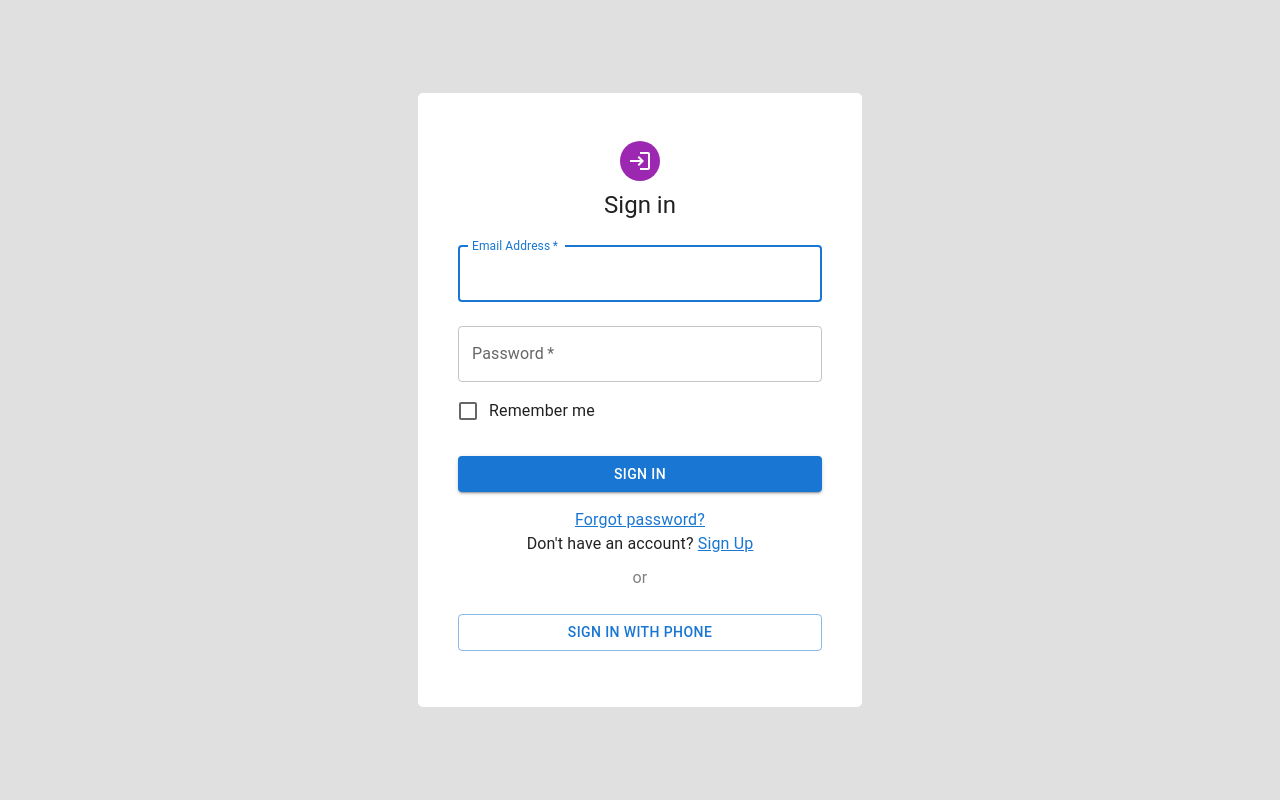
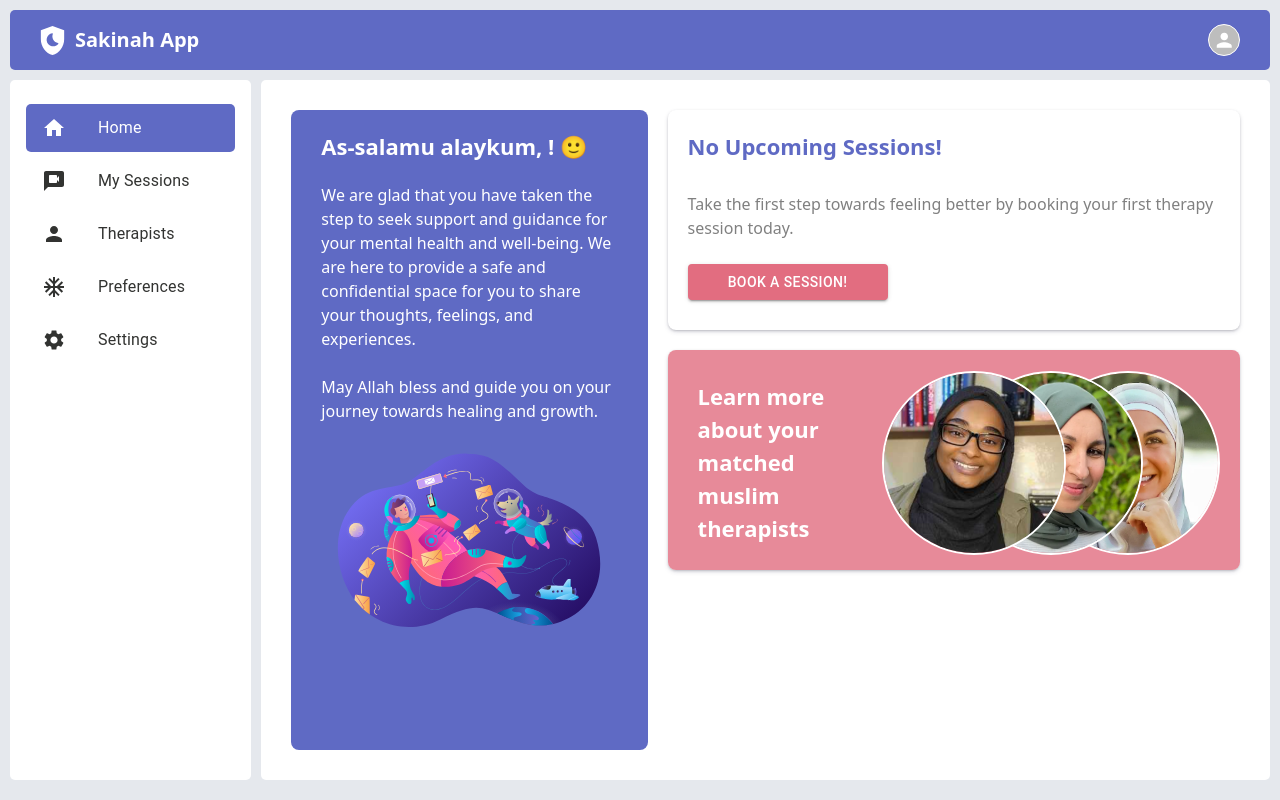
Before and after one commit to SakinahApp/sakinah-app, a React (Create React App) app: page / in a window 1280 px wide. Before the commit this address led to /auth/login. Built offline with nearby package versions, Linux system fonts and the light colour scheme; no server answers; the database is empty; sample sign-in values are in the browser's storage.

Commit message:
Fetch current user + setSession current user

```diff
--- a/src/App.tsx
+++ b/src/App.tsx
@@ -3,7 +3,7 @@ import "./App.css";
 import { onAuthStateChanged } from "firebase/auth";
 import { auth } from "./Firebase";
 import AuthContainer from "./views/auth/User/AuthContainer";
-import { Routes, Route, useNavigate } from "react-router-dom";
+import { Routes, Route } from "react-router-dom";
 import LoginWithPhone from "./views/auth/User/SignInPhone";
 import Login from "./views/auth/User/SignIn";
 import SignUp from "./views/auth/User/SignUp";
@@ -17,28 +17,40 @@ import TherapistProfile from "./views/sakinah/User/Therapists/TherapistProfile";
 import ProtectedRoute from "./views/auth/ProtectedRoutes/ProtectedRoute";
 import UserInfo from "./views/sakinah/User/UserInfo";
 import ForgotPassword from "./views/auth/User/ForgotPassword";
+import MyPreferences from "./views/sakinah/User/MyPreferences";
+import { db } from "./Firebase";
+import { getDoc, doc } from "firebase/firestore";
+import { useStoreSession } from "./Zustand";
 
 function App() {
-  const navigate = useNavigate();
-  const [user, setUser] = React.useState(null);
+  const { userInfo, setUserInfo, userLogin, setUserLogin } = useStoreSession();
 
+  console.log("userInfo :>> ", userInfo);
+  console.log("userLogin :>> ", userLogin);
 
+  // Fetch current user data
+  async function fetchData(uid: string) {
+    const docRef = doc(db, "users", uid);
+    const usersData = await getDoc(docRef);
+
+    usersData.exists()
+      ? setUserInfo(usersData.data())
+      : console.log("No such document!");
+  }
+
+  // set logged in user and fethced user data
   React.useEffect(() => {
     onAuthStateChanged(auth, (user) => {
       if (user) {
-        // User is signed in, see docs for a list of available properties
-        // https://firebase.google.com/docs/reference/js/firebase.User
-        setUser(user);
-        // console.log("user :>> ", user);
+        setUserLogin(user);
+        fetchData(user.uid);
       } else {
         // User is signed out
-        // console.log("user is logged out");
-        setUser(null);
-        // navigate("/auth/login");
+        setUserLogin(null);
+        fetchData(null);
       }
     });
   }, []);
-
 
   return (
     <Routes>
@@ -49,7 +61,8 @@ function App() {
         <Route path="forgot-password" element={<ForgotPassword />} />
       </Route>
 
-      <Route element={<ProtectedRoute user={user} />}>
+      <Route element={<ProtectedRoute user={userLogin} />}>
+        <Route path="/user-preferences" element={<MyPreferences />} />
         <Route path="user-info" element={<UserInfo />} />
         <Route path="/" element={<Profile />}>
           <Route index element={<MyHome />} />
--- a/src/Firebase.js
+++ b/src/Firebase.js
@@ -21,7 +21,6 @@ const firebaseConfig = {
 
 // Initialize Firebase
 const app = initializeApp(firebaseConfig);
-
 const auth = getAuth(app);
 const analytics = getAnalytics(app);
 const db = getFirestore(app);
--- a/src/Zustand.js
+++ b/src/Zustand.js
@@ -15,16 +15,29 @@ const useStore = create(
             upcomingSessionState: [],
             setUpcomingSession: (session) => set((state) => ({ upcomingSessionState: [...state.upcomingSessionState, session] })),
             removeSessions: () => set({ upcomingSessionState: [] }),
-            userInfo: {},
-            setUserInfo: (user) => set({ userInfo: user }),
         }),
         {
             name: 'therapy-session', // unique name
-            // getStorage: () => sessionStorage, // (optional) by default, 'localStorage' is used
+        }
+    )
+)
+
+
+const useStoreSession = create(
+    persist(
+        (set, get) => ({
+            userInfo: {},
+            setUserInfo: (user) => set({ userInfo: user }),
+            userLogin: {},
+            setUserLogin: (user) => set({ userLogin: user }),
+        }),
+        {
+            name: 'current-user', // unique name
+            getStorage: () => sessionStorage, // (optional) by default, 'localStorage' is used
         }
     )
 )
 
 
 
-export { useStore, useStoreTemporary }
+export { useStore, useStoreTemporary, useStoreSession }
--- a/src/views/auth/User/SignIn.tsx
+++ b/src/views/auth/User/SignIn.tsx
@@ -45,7 +45,6 @@ export default function SignIn() {
       .then((userCredential) => {
         // Signed in
         const user = userCredential.user;
-        // console.log("user :>> ", user);
         if (user.emailVerified) {
           return user.displayName ? navigate("/") : navigate("/user-info");
         } else {
--- a/src/views/auth/User/SignUp.tsx
+++ b/src/views/auth/User/SignUp.tsx
@@ -3,15 +3,10 @@ import Avatar from "@mui/material/Avatar";
 import Button from "@mui/material/Button";
 import CssBaseline from "@mui/material/CssBaseline";
 import TextField from "@mui/material/TextField";
-import FormControlLabel from "@mui/material/FormControlLabel";
-import Checkbox from "@mui/material/Checkbox";
 import Grid from "@mui/material/Grid";
 import Box from "@mui/material/Box";
-// import LockOutlinedIcon from "@mui/icons-material/LockOutlined";
 import LockOpenIcon from "@mui/icons-material/LockOpen";
 import { Alert, Typography } from "@mui/material";
-import ToggleButton from "@mui/material/ToggleButton";
-import ToggleButtonGroup from "@mui/material/ToggleButtonGroup";
 import {
   createUserWithEmailAndPassword,
   sendEmailVerification,
@@ -40,7 +35,6 @@ function Copyright(props: any) {
 
 export default function SignUp() {
   const navigate = useNavigate();
-  const { setUserInfo } = useStore((state) => state);
   const [email, setEmail] = React.useState("");
   const [password, setPassword] = React.useState("");
   const [message, setMessage] = React.useState("");
@@ -53,11 +47,11 @@ export default function SignUp() {
       .then((userCredential) => {
         // Signed in
         const user = userCredential.user;
-
         sendEmailVerification(user).then(() => {
           // Email verification sent!
-          setMessage("Email verification sent! Please check your email.");
-          // setUserInfo({ name, age, gender, email });
+          setMessage(
+            "Email verification sent! Please check your email. After verified your account, you can log in."
+          );
           // navigate("/auth/login");
         });
       })
@@ -69,8 +63,6 @@ export default function SignUp() {
         } else {
           setMessage(errorMessage);
         }
-        console.log(errorCode, errorMessage);
-        // ..
       });
   };
 
@@ -92,18 +84,6 @@ export default function SignUp() {
         </Typography>
         <Box component="form" noValidate onSubmit={handleSubmit} sx={{ mt: 3 }}>
           <Grid container spacing={2}>
-            {/* <Grid item xs={12}>
-              <TextField
-                name="firstName"
-                required
-                fullWidth
-                id="firstName"
-                label="Name"
-                autoFocus
-                value={name}
-                onChange={(e) => setName(e.target.value)}
-              />
-            </Grid> */}
             <Grid item xs={12}>
               <TextField
                 required
--- a/src/views/sakinah/User/Components/CheckboxesGroup.tsx
+++ b/src/views/sakinah/User/Components/CheckboxesGroup.tsx
@@ -6,20 +6,27 @@ import FormGroup from "@mui/material/FormGroup";
 import FormControlLabel from "@mui/material/FormControlLabel";
 import FormHelperText from "@mui/material/FormHelperText";
 import Checkbox from "@mui/material/Checkbox";
+import { Dashboard } from "@mui/icons-material";
 
 interface Data {
   data: string[];
   title: string;
+  preferences: string[];
+  setPreferences: (preferences: string[]) => void;
 }
 
-export default function CheckboxesGroup({ data, title }: Data) {
-  const [state, setState] = React.useState([]);
-
+export default function CheckboxesGroup({
+  data,
+  title,
+  setPreferences,
+  preferences,
+}: Data) {
   const handleChange = (event: React.ChangeEvent<HTMLInputElement>) => {
-    setState({
-      ...state,
-      [event.target.name]: event.target.checked,
-    });
+    if (!preferences.includes(event.target.name)) {
+      return setPreferences([...preferences, event.target.name]);
+    } else {
+      return setPreferences(preferences.filter((p) => p!== event.target.name));
+    }
   };
 
   return (
@@ -29,7 +36,13 @@ export default function CheckboxesGroup({ data, title }: Data) {
         <FormGroup>
           {data.map((item) => (
             <FormControlLabel
-              control={<Checkbox onChange={handleChange} name={item} />}
+              control={
+                <Checkbox
+                  checked={preferences.includes(item) ? true : false}
+                  onChange={handleChange}
+                  name={item}
+                />
+              }
               label={item}
             />
           ))}
--- a/src/views/sakinah/User/Components/SignOut.tsx
+++ b/src/views/sakinah/User/Components/SignOut.tsx
@@ -12,11 +12,11 @@ import Logout from "@mui/icons-material/Logout";
 import { auth } from "../../../../Firebase";
 import { signOut } from "firebase/auth";
 import { Link, useNavigate } from "react-router-dom";
-import { useStore } from "../../../../Zustand";
+import { useStoreSession } from "../../../../Zustand";
 
 export default function AccountMenu() {
   const navigate = useNavigate();
-  const { userInfo } = useStore((state) => state);
+  const { userInfo } = useStoreSession((state) => state);
 
   const [anchorEl, setAnchorEl] = React.useState<null | HTMLElement>(null);
   const open = Boolean(anchorEl);
@@ -39,6 +39,7 @@ export default function AccountMenu() {
   const handleClose = () => {
     setAnchorEl(null);
   };
+
   return (
     <React.Fragment>
       <Box sx={{ display: "flex", alignItems: "center", textAlign: "center" }}>
@@ -52,7 +53,7 @@ export default function AccountMenu() {
             aria-expanded={open ? "true" : undefined}
           >
             <Avatar sx={{ width: 32, height: 32, border: "1px solid white" }}>
-              {userInfo.name?.slice(0, 1)}
+              {userInfo?.name?.slice(0, 1)}
             </Avatar>
           </IconButton>
         </Tooltip>
--- a/src/views/sakinah/User/MyPreferences.tsx
+++ b/src/views/sakinah/User/MyPreferences.tsx
@@ -3,16 +3,17 @@ import Avatar from "@mui/material/Avatar";
 import Button from "@mui/material/Button";
 import CssBaseline from "@mui/material/CssBaseline";
 import Box from "@mui/material/Box";
-// import LockOutlinedIcon from "@mui/icons-material/LockOutlined";
 import AcUnitIcon from "@mui/icons-material/AcUnit";
-import Typography from "@mui/material/Typography";
-import { Link } from "react-router-dom";
-import { Container, Grid } from "@mui/material";
+import { useLocation, useNavigate } from "react-router-dom";
+import { Container } from "@mui/material";
 import CheckboxesGroup from "./Components/CheckboxesGroup";
+import { db } from "../../../Firebase";
+import { updateDoc, doc } from "firebase/firestore";
+import { useStoreSession } from "../../../Zustand";
 
 const situationData = [
   "Feeling sad",
-  "feeling Low",
+  "feeling medium",
   "Happy",
   "Feeling sad",
   "feeling Low",
@@ -40,15 +41,47 @@ const workData = [
   "Happy",
 ];
 
+const styling = {
+  background: "rgb(245, 245, 245)",
+  borderRadius: 10,
+  margin: "20px 10px",
+  padding: "10px 30px",
+};
+
 export default function MyPreferences() {
-  const styling = {
-    background: "rgb(245, 245, 245)",
-    borderRadius: 10,
-    margin: "20px 10px",
-    padding: "10px 30px",
-  };
+  const { userInfo, setUserInfo } = useStoreSession();
+  const [preferences, setPreferences] = React.useState([]);
+  const navigate = useNavigate();
+  const location = useLocation();
+
+  // if user already have preferences, load them
+  React.useEffect(() => {
+    if (userInfo?.consultationType?.length > 0) {
+      !location.pathname.includes("user-preferences") &&
+        setPreferences(userInfo?.consultationType);
+    }
+  }, []);
+
+  // Update user data -> add preferences
+  async function updateData() {
+    const userDoc = doc(db, "users", userInfo.uid);
+    try {
+      await updateDoc(userDoc, { consultationType: preferences });
+      setUserInfo({ ...userInfo, consultationType: preferences });
+    } catch (e) {
+      console.error("Error updating user: ", e);
+    }
+  }
+
+  function handleClick(event: React.MouseEvent<HTMLButtonElement>) {
+    updateData();
+    location.pathname.includes("user-preferences") && navigate("/");
+  }
+
   return (
-    <>
+    <Container
+      style={{ marginTop: location.pathname.includes("user-pref") ? 80 : 0 }}
+    >
       <CssBaseline />
       <Box
         sx={{
@@ -90,20 +123,41 @@ export default function MyPreferences() {
           }}
         >
           <Box style={styling}>
-            <CheckboxesGroup data={situationData} title="My Situation" />
+            <CheckboxesGroup
+              data={situationData}
+              preferences={preferences}
+              setPreferences={setPreferences}
+              title="My Situation"
+            />
           </Box>
           <Box style={styling}>
-            <CheckboxesGroup data={relationshipData} title="My Relationship" />
+            <CheckboxesGroup
+              data={relationshipData}
+              preferences={preferences}
+              setPreferences={setPreferences}
+              title="My Relationship"
+            />
           </Box>
           <Box style={styling}>
-            <CheckboxesGroup data={workData} title="Work, study" />
+            <CheckboxesGroup
+              data={workData}
+              preferences={preferences}
+              setPreferences={setPreferences}
+              title="Work, study"
+            />
           </Box>
           <Box style={styling}>
-            <CheckboxesGroup data={workData} title="Work, study" />
+            <CheckboxesGroup
+              data={workData}
+              preferences={preferences}
+              setPreferences={setPreferences}
+              title="Work, study"
+            />
           </Box>
         </Box>
         <Button
           variant="contained"
+          onClick={handleClick}
           style={{
             margin: 20,
             background: "rgb(226, 109, 128)",
@@ -114,6 +168,6 @@ export default function MyPreferences() {
           Save
         </Button>
       </Box>
-    </>
+    </Container>
   );
 }
--- a/src/views/sakinah/User/ProfileHome/MyHome.tsx
+++ b/src/views/sakinah/User/ProfileHome/MyHome.tsx
@@ -2,12 +2,12 @@ import React from "react";
 import NoUpcomingSession from "../Components/NoUpcomingSession";
 import TherapistAvatars from "../Components/TherapistAvatars";
 import welcomeImage from "./subscribe.svg";
-import { useStore } from "../../../../Zustand";
+import { useStoreSession } from "../../../../Zustand";
 import { auth } from "../../../../Firebase";
 
 function MyHome() {
-  const { userInfo } = useStore((state) => state);
-  const userName = auth.currentUser.displayName;
+  const { userInfo } = useStoreSession((state) => state);
+
   return (
     <div style={{ display: "flex", height: "100%" }}>
       <div style={{ display: "flex" }}>
@@ -23,7 +23,7 @@ function MyHome() {
           }}
         >
           <h3 style={{ marginBottom: 20, fontWeight: 600, fontSize: 22 }}>
-            As-salamu alaykum, {userName}! 🙂
+            As-salamu alaykum, {userInfo?.name || ""}! 🙂
           </h3>
           <p>
             We are glad that you have taken the step to seek support and
--- a/src/views/sakinah/User/UserInfo.tsx
+++ b/src/views/sakinah/User/UserInfo.tsx
@@ -6,21 +6,19 @@ import Grid from "@mui/material/Grid";
 import Box from "@mui/material/Box";
 import ToggleButton from "@mui/material/ToggleButton";
 import ToggleButtonGroup from "@mui/material/ToggleButtonGroup";
-import { createUserWithEmailAndPassword } from "firebase/auth";
-import { NavLink, useNavigate } from "react-router-dom";
+import { useNavigate } from "react-router-dom";
 import { auth, db } from "../../../Firebase";
 import photo from "../../../assets/images/business-account.png";
-import { useStore } from "../../../Zustand";
+import { useStoreSession } from "../../../Zustand";
 import { updateProfile } from "firebase/auth";
-import { collection, addDoc } from "firebase/firestore";
+import { doc, setDoc } from "firebase/firestore";
 
 export default function UserInfo() {
-  const { userInfo } = useStore((state) => state);
-
   const navigate = useNavigate();
   const [name, setName] = React.useState("");
   const [age, setAge] = React.useState(null);
   const [gender, setGender] = React.useState(null);
+  const { setUserInfo } = useStoreSession();
 
   const handleChange = (
     event: React.MouseEvent<HTMLElement>,
@@ -29,11 +27,11 @@ export default function UserInfo() {
     setGender(newAlignment);
   };
 
-  // Add user data
+  // Add user data with specified ID, if you want with auto generated ID -> use addDoc()
   async function addUser(id: string, name: string, email: string) {
     try {
-      const user = await addDoc(collection(db, "users"), {
-        id: id,
+      const user = await setDoc(doc(db, "users", id), {
+        uid: id,
         name: name,
         email: email,
         age: age,
@@ -44,6 +42,20 @@ export default function UserInfo() {
         therapistsSessions: [],
         consultationType: [],
       });
+
+      setUserInfo({
+        uid: id,
+        name: name,
+        email: email,
+        age: age,
+        gender: gender,
+        phone: null,
+        company: null,
+        therapists: [],
+        therapistsSessions: [],
+        consultationType: [],
+      });
+
       console.log("Document written with ID: ", user);
     } catch (e) {
       console.error("Error adding document: ", e);
@@ -57,7 +69,6 @@ export default function UserInfo() {
     if (name.length) {
       updateProfile(auth.currentUser, {
         displayName: name,
-        photoURL: "https://example.com/jane-q-user/profile.jpg",
       })
         .then((user) => {
           // Signed in
@@ -66,8 +77,7 @@ export default function UserInfo() {
             auth.currentUser.displayName,
             auth.currentUser.email
           );
-          navigate("/");
-          console.log("auth.currentUser :>> ", auth.currentUser);
+          navigate("/user-preferences");
         })
         .catch((error) => {
           const errorCode = error.code;
```
